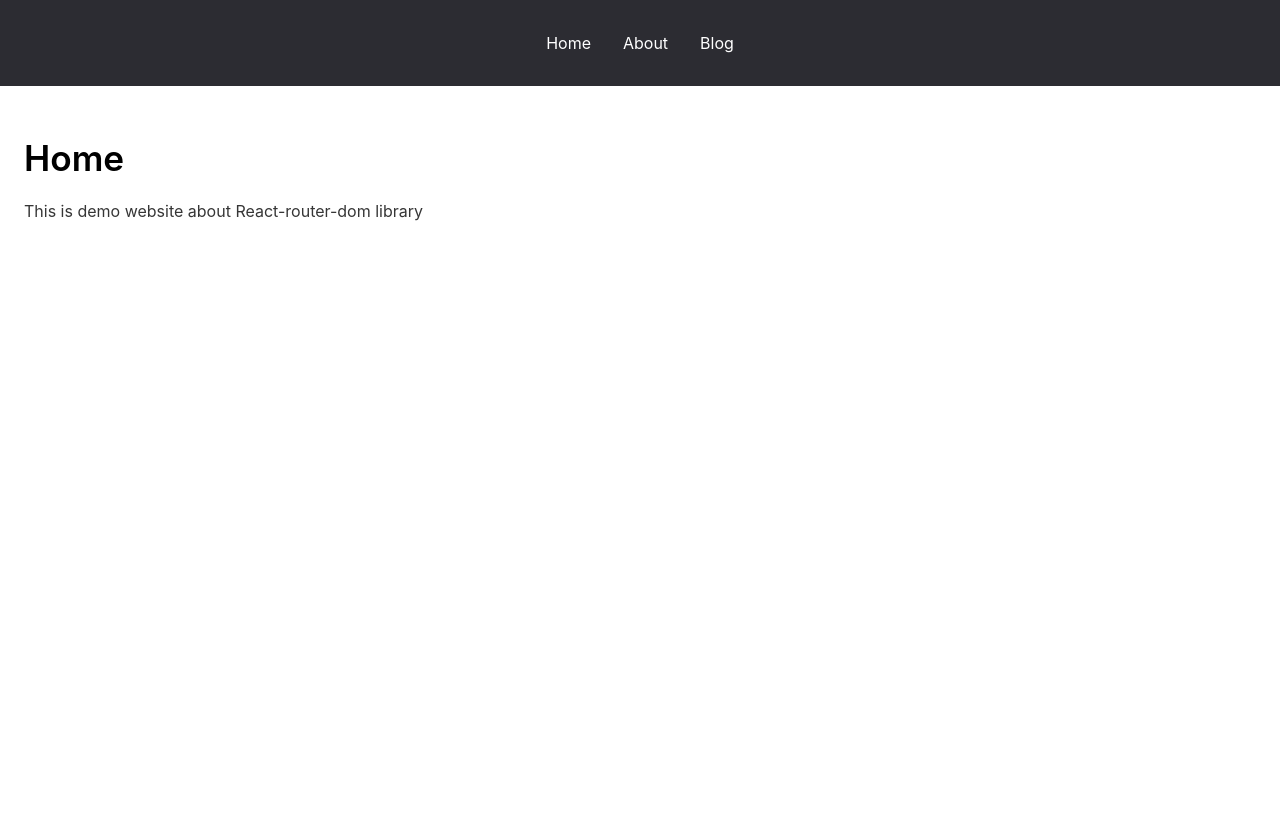
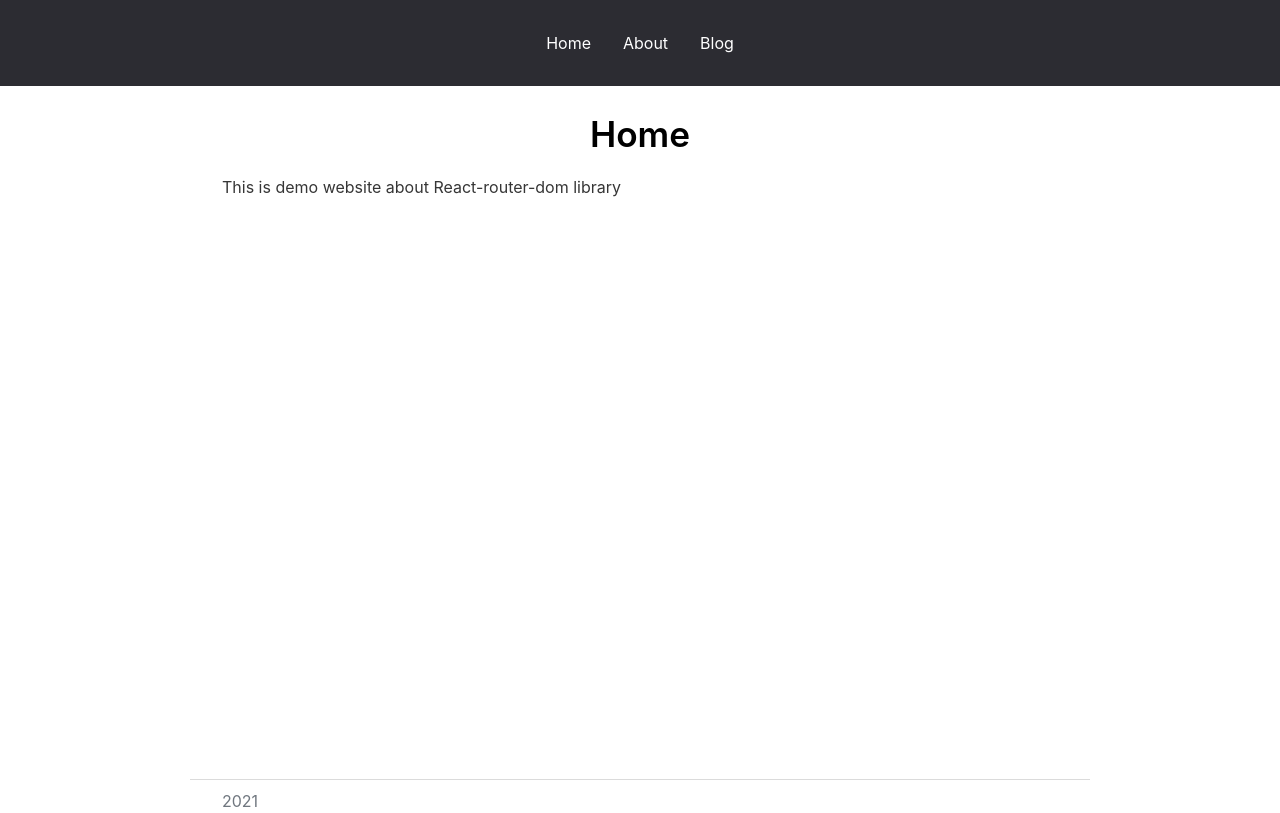
Before and after one commit to alinakassym/router6, a React (Create React App) app: page / in a window 1280 px wide. Built offline with nearby package versions, Linux system fonts and the light colour scheme.

Commit message:
use Outlet, create Layout component

```diff
--- a/src/App.jsx
+++ b/src/App.jsx
@@ -1,4 +1,6 @@
-import { Routes, Route, Link } from "react-router-dom";
+import { Routes, Route } from "react-router-dom";
+
+import { Layout } from "./components/Layout";
 import { About } from "./pages/AboutPage";
 import { Blog } from "./pages/BlogPage";
 import { Home } from "./pages/HomePage";
@@ -7,16 +9,13 @@ import { NotFound } from "./pages/NotFoundPage";
 function App() {
   return (
     <>
-    <header>
-      <Link to="/">Home</Link>
-      <Link to="/about">About</Link>
-      <Link to="/blog">Blog</Link>
-    </header>
     <Routes>
-      <Route path="/" element={<Home />} />
-      <Route path="/about" element={<About />} />
-      <Route path="/blog" element={<Blog />} />
-      <Route path="*" element={<NotFound />} />
+      <Route path="/" element={<Layout />}>
+        <Route index element={<Home />} />
+        <Route path="about" element={<About />} />
+        <Route path="blog" element={<Blog />} />
+        <Route path="*" element={<NotFound />} />
+      </Route>
     </Routes>
     </>
   );
--- /dev/null
+++ b/src/components/Layout.jsx
@@ -0,0 +1,21 @@
+import { Link, Outlet } from "react-router-dom"
+
+const Layout = () => {
+  return (
+    <>
+      <header>
+        <Link to="/">Home</Link>
+        <Link to="/about">About</Link>
+        <Link to="/blog">Blog</Link>
+      </header>
+
+      <main className="container">
+        <Outlet />
+      </main>
+
+      <footer className="container">2021</footer>
+    </>
+  )
+}
+
+export {Layout}
--- a/src/index.css
+++ b/src/index.css
@@ -45,7 +45,33 @@ header > a:hover {
   text-decoration: underline;
 }
 
-section {
+h1 {
+  text-align: center;
+  margin-top: 0;
+}
+
+.container {
+  max-width: 900px;
+  padding-left: 2rem;
+  padding-right: 2rem;
+  margin: 0 auto;
+}
+
+main {
   min-height: calc(100vh - 85px - 22px);
-  padding: 1.5rem;
+  padding-top: 1.5rem;
+  padding-bottom: 1.5rem;
 }
+
+main a {
+  text-decoration: none;
+  color: var(--color-bg);
+}
+main a:hover {
+  text-decoration: underline;
+}
+
+.active {
+  color: var(--color-active);
+  cursor: default;
+}
```
